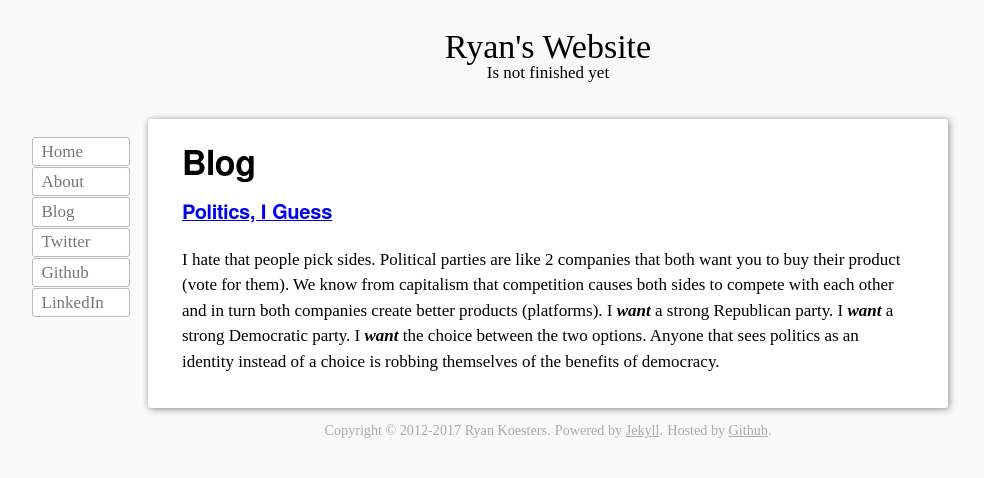
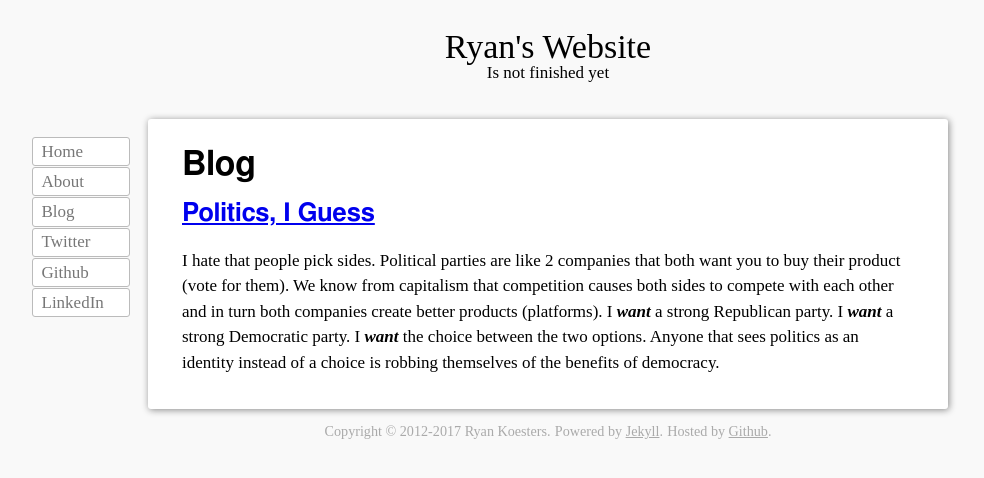
Before and after one commit to rkoesters/rkoesters.github.io, a Jekyll site: the page built from blog.html, in a window 1280 px wide. Shown: the top 478 px of the page, without its empty margins (92-1076 px from the left). Built offline with Jekyll 4.4.1, drawn with Linux system fonts in a browser that asks for light colours.

```diff
--- a/blog.html
+++ b/blog.html
@@ -5,7 +5,7 @@ title:  Blog
 {% for post in site.posts %}
 <section>
 	<header>
-		<h3><a href="{{ post.url }}">{{ post.title }}</a></h3>
+		<h2><a href="{{ post.url }}">{{ post.title }}</a></h2>
 	</header>
 	{{ post.excerpt }}
 </section>
```
